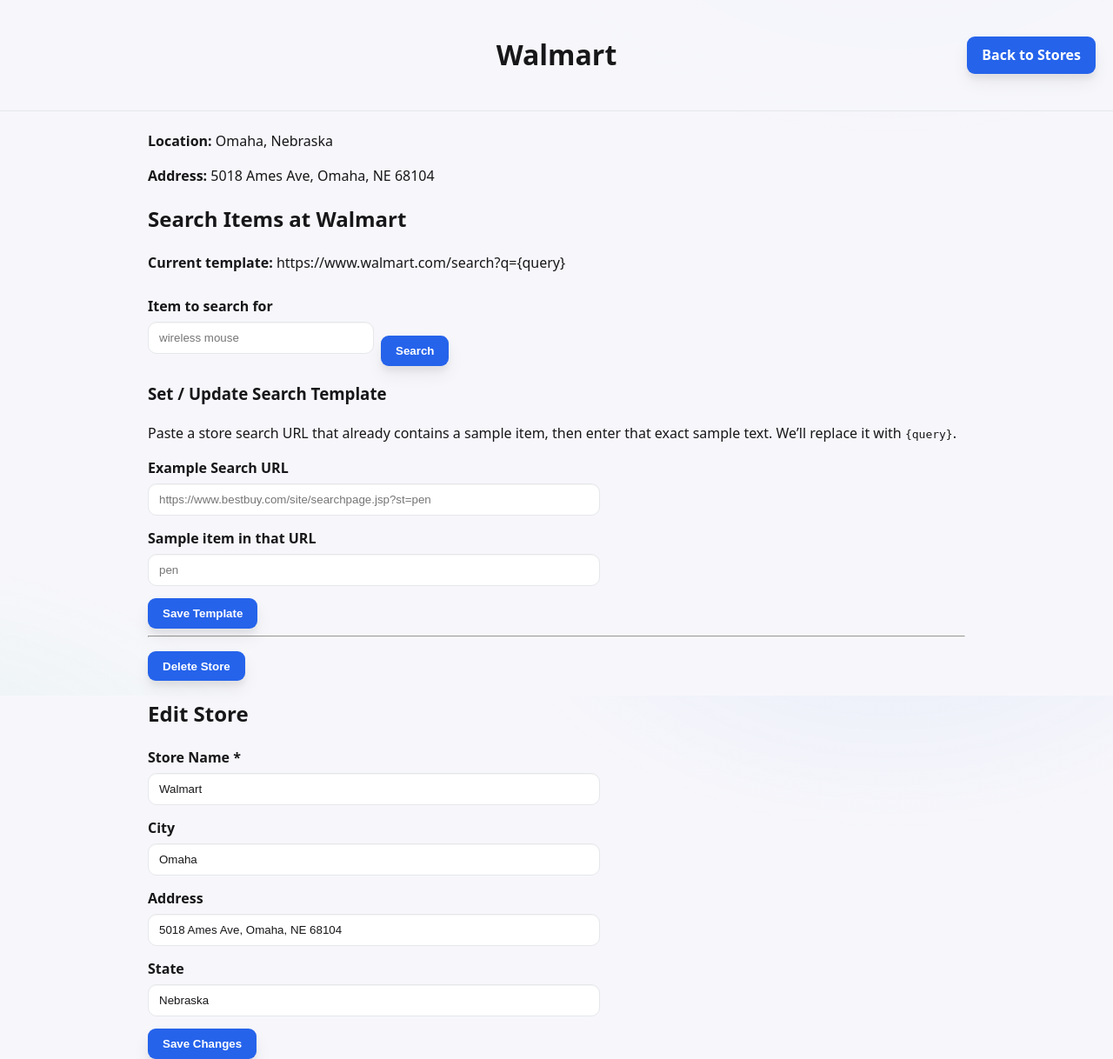
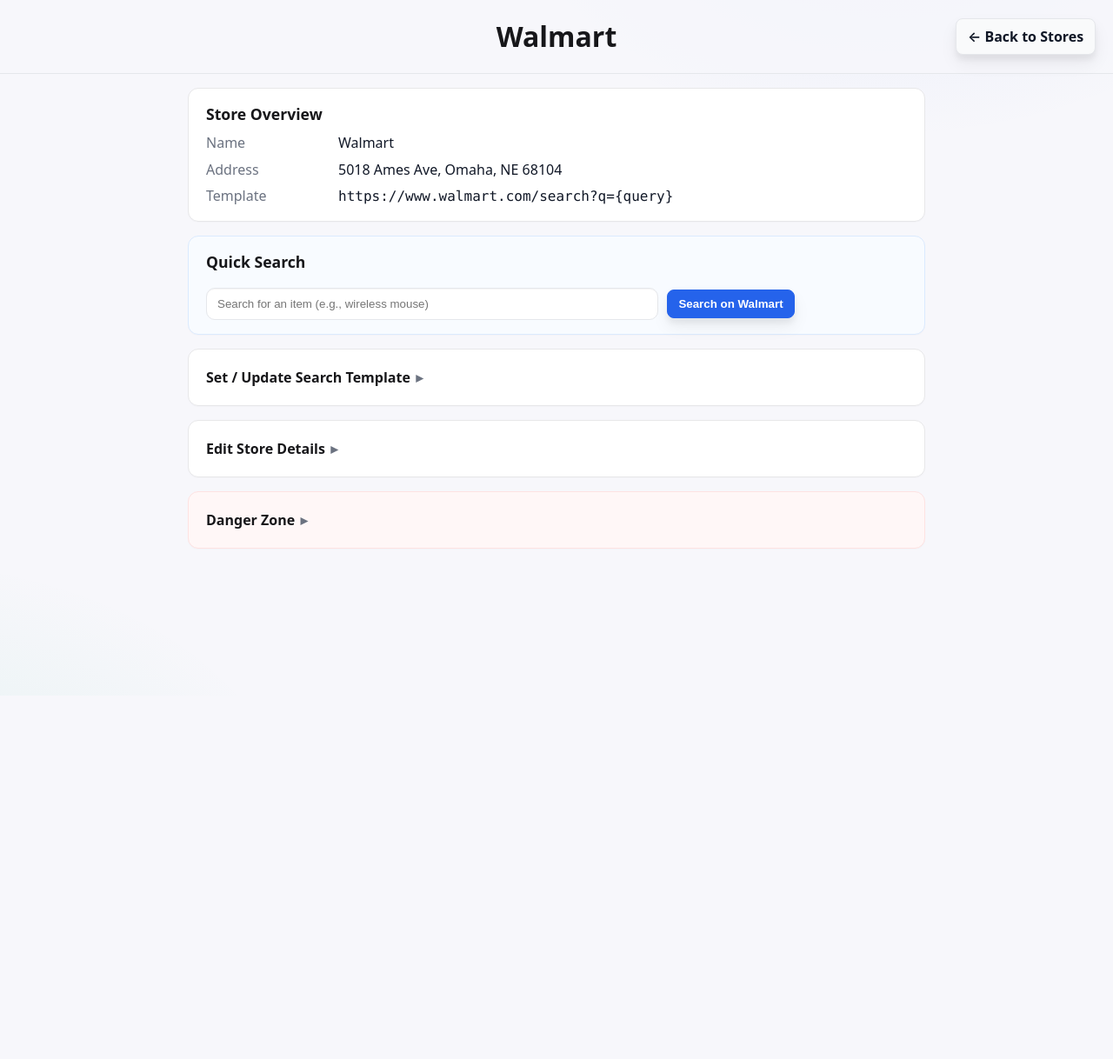
Before and after one commit to ThenewChampagnePapi/store-finder-app, a Flask app: page /stores/1 in a window 1280 px wide. Shown: the whole page at 87% size. After the commit the page ends 631 px from the top, so only its background shows below. Run offline with Flask 3, Linux system fonts and the light colour scheme.

Commit message:
Final submission of Store Finder App - Milestone 3

```diff
--- a/app.py
+++ b/app.py
@@ -11,25 +11,26 @@
 
 db = SQLAlchemy(app)
 
-# ----------------- Model -----------------
+# ----------------- Model (address only) -----------------
 class Store(db.Model):
     id = db.Column(db.Integer, primary_key=True)
     name = db.Column(db.String(160), nullable=False)
-    city = db.Column(db.String(64))
-    state = db.Column(db.String(32))
-    address = db.Column(db.String(200))
+    address = db.Column(db.String(200))  # keep only address
     # Per-store search URL template using {query} placeholder
     search_template = db.Column(db.String(300))  # e.g., https://www.bestbuy.com/site/searchpage.jsp?st={query}
 
+    def address_str(self):
+        return self.address or "—"
+
+    # Compat shim so old templates that call location_str() won't crash
     def location_str(self):
-        if self.city and self.state:
-            return f"{self.city}, {self.state}"
-        return self.city or self.state or "—"
+        return self.address or "—"
 
 # -------------- Auto-migrate (SQLite) --------------
 with app.app_context():
     db.create_all()
     try:
+        # Add columns if missing (safe no-ops if they already exist)
         cols = [r[1] for r in db.session.execute(text("PRAGMA table_info(store)"))]
         if "address" not in cols:
             db.session.execute(text("ALTER TABLE store ADD COLUMN address VARCHAR(200)"))
@@ -54,33 +55,25 @@
 def store_new():
     if request.method == "POST":
         name = (request.form.get("name") or "").strip()
-        city = (request.form.get("city") or "").strip()
         address = (request.form.get("address") or "").strip()
-        state = (request.form.get("state") or "").strip()
 
         # Optional: capture template at creation if provided
         example_url = (request.form.get("example_url") or "").strip()
-        sample_item = (request.form.get("sample_item") or "").strip()
+        sample_item  = (request.form.get("sample_item") or "").strip()
         search_template = None
-        if example_url and sample_item:
-            if sample_item in example_url:
+        if example_url or sample_item:
+            if example_url and sample_item and (sample_item in example_url):
                 search_template = example_url.replace(sample_item, "{query}", 1)
             else:
-                flash("If you provide an example URL, it must include the sample item text.", "error")
+                flash("If you provide an example URL, it must include the exact sample item text.", "error")
 
         if not name:
             flash("Store name is required.", "error")
             return render_template("store_new.html",
-                                   form={"name": name, "city": city, "address": address, "state": state,
+                                   form={"name": name, "address": address,
                                          "example_url": example_url, "sample_item": sample_item})
 
-        s = Store(
-            name=name,
-            city=city or None,
-            state=state or None,
-            address=address or None,
-            search_template=search_template
-        )
+        s = Store(name=name, address=address or None, search_template=search_template)
         db.session.add(s)
         db.session.commit()
         flash("Store added!", "success")
@@ -92,22 +85,19 @@
 def store_edit(store_id):
     s = Store.query.get_or_404(store_id)
     name = (request.form.get("name") or "").strip()
-    city = (request.form.get("city") or "").strip()
     address = (request.form.get("address") or "").strip()
-    state = (request.form.get("state") or "").strip()
 
     if not name:
         flash("Store name is required.", "error")
         return redirect(url_for("store_detail", store_id=s.id))
 
     s.name = name
-    s.city = city or None
     s.address = address or None
-    s.state = state or None
     db.session.commit()
     flash("Store updated!", "success")
     return redirect(url_for("store_detail", store_id=s.id))
 
+# ---------- Delete: removes store then go to Home ----------
 @app.route("/stores/<int:store_id>/delete", methods=["POST"])
 def store_delete(store_id):
     s = Store.query.get_or_404(store_id)
@@ -121,7 +111,7 @@
 def store_set_template(store_id):
     s = Store.query.get_or_404(store_id)
     example_url = (request.form.get("example_url") or "").strip()
-    sample_item = (request.form.get("sample_item") or "").strip()
+    sample_item  = (request.form.get("sample_item") or "").strip()
 
     if not example_url or not sample_item:
         flash("Both Example URL and Sample Item are required.", "error")
@@ -148,7 +138,7 @@
         flash("Please enter an item to search for.", "error")
         return redirect(url_for("store_detail", store_id=s.id))
 
-    # Replace {query} with the user's item (URL-encoded)
+    # Replace {query} with the user's item (URL-encoded) and redirect
     url = s.search_template.replace("{query}", quote_plus(item))
     return redirect(url)
 
--- a/static/styles.css
+++ b/static/styles.css
@@ -189,3 +189,96 @@
     padding: 0 14px;
   }
 }
+
+/* --- Layout helpers --- */
+.container {
+  max-width: 880px;
+  margin: 0 auto;
+  padding: 0 1rem 2rem;
+}
+.page-title {
+  margin: 0;
+}
+
+/* --- Cards --- */
+.card {
+  background: #fff;
+  border: 1px solid #e7e7e9;
+  border-radius: 12px;
+  padding: 1rem 1.25rem;
+  margin: 1rem 0;
+  box-shadow: 0 1px 1px rgba(0,0,0,0.02);
+}
+.card.emphasis {
+  border-color: #dbeafe;
+  background: #f8fbff;
+}
+.card.danger {
+  border-color: #fee2e2;
+  background: #fff7f7;
+}
+.card-title {
+  margin: 0 0 .5rem 0;
+  font-size: 1.1rem;
+}
+
+/* --- Key/Value rows --- */
+.kv { display: grid; gap: .4rem; }
+.kv-row { display: grid; grid-template-columns: 140px 1fr; gap: .75rem; }
+.kv-key { color: #6b7280; }
+.kv-val { color: #111827; }
+.mono { font-family: ui-monospace, SFMono-Regular, Menlo, Consolas, monospace; }
+
+/* --- Forms --- */
+.inline-form {
+  display: flex; gap: .6rem; align-items: center; flex-wrap: wrap;
+}
+.stack-form .field { margin: .5rem 0; }
+.stack-form .actions { margin-top: .25rem; }
+.input-lg {
+  padding: .6rem .75rem;
+  min-width: 260px;
+  border-radius: 8px;
+  border: 1px solid #d1d5db;
+}
+
+/* --- Buttons --- */
+.btn {
+  display: inline-flex; align-items: center; justify-content: center;
+  padding: .5rem .8rem; border-radius: 8px; border: 1px solid #e5e7eb;
+  background: #f9fafb; color: #111827; text-decoration: none; cursor: pointer;
+}
+.btn:hover { background: #f3f4f6; }
+.btn:disabled { opacity: .6; cursor: not-allowed; }
+
+.btn-primary {
+  border-color: #2563eb; background: #2563eb; color: #fff;
+}
+.btn-primary:hover { background: #1d4ed8; }
+
+.btn-danger {
+  border-color: #dc2626; background: #ef4444; color: #fff;
+}
+.btn-danger:hover { background: #dc2626; }
+
+/* --- Details (accordion) --- */
+.summary {
+  list-style: none;
+  cursor: pointer;
+  font-weight: 600;
+  padding: .25rem 0;
+}
+details > summary::-webkit-details-marker { display: none; }
+details summary::after {
+  content: "▸"; margin-left: .4rem; color: #6b7280;
+}
+details[open] summary::after {
+  content: "▾";
+}
+
+/* --- Utilities --- */
+.muted { color: #6b7280; }
+.sr-only {
+  position: absolute; width: 1px; height: 1px; padding: 0; margin: -1px;
+  overflow: hidden; clip: rect(0, 0, 0, 0); white-space: nowrap; border: 0;
+}
--- a/templates/store_detail.html
+++ b/templates/store_detail.html
@@ -8,11 +8,11 @@
 </head>
 <body>
   <header class="header">
-    <h1>{{ store.name }}</h1>
-    <a class="btn" href="{{ url_for('home') }}">Back to Stores</a>
+    <h1 class="page-title">{{ store.name }}</h1>
+    <a class="btn" href="{{ url_for('home') }}">← Back to Stores</a>
   </header>
 
-  <main>
+  <main class="container">
     {% with messages = get_flashed_messages(with_categories=true) %}
       {% if messages %}
         <ul class="flash-list">
@@ -23,40 +23,54 @@
       {% endif %}
     {% endwith %}
 
-    <section>
-      <p><strong>Location:</strong> {{ store.location_str() }}</p>
+    <!-- Overview -->
+    <section class="card">
+      <h2 class="card-title">Store Overview</h2>
+      <div class="kv">
+        <div class="kv-row">
+          <div class="kv-key">Name</div>
+          <div class="kv-val">{{ store.name }}</div>
+        </div>
         {% if store.address %}
-        <p><strong>Address:</strong> {{ store.address }}</p>
+        <div class="kv-row">
+          <div class="kv-key">Address</div>
+          <div class="kv-val">{{ store.address }}</div>
+        </div>
+        {% endif %}
+        <div class="kv-row">
+          <div class="kv-key">Template</div>
+          <div class="kv-val">
+            {% if store.search_template %}
+              <code class="mono">{{ store.search_template }}</code>
+            {% else %}
+              <span class="muted">No template saved</span>
+            {% endif %}
+          </div>
+        </div>
+      </div>
+    </section>
+
+    <!-- Quick search -->
+    <section class="card emphasis">
+      <h2 class="card-title">Quick Search</h2>
+      <form method="post" action="/stores/{{ store.id }}/search" class="inline-form">
+        <label class="sr-only" for="item">Item to search</label>
+        <input id="item" name="item" type="text" placeholder="Search for an item (e.g., wireless mouse)" class="input-lg">
+        <button class="btn btn-primary" type="submit" {% if not store.search_template %}disabled{% endif %}>
+          Search on {{ store.name }}
+        </button>
+      </form>
+      {% if not store.search_template %}
+        <p class="muted" style="margin-top:.5rem;">Save a search template below to enable the quick search.</p>
       {% endif %}
     </section>
 
-    <!-- Search directly from this page -->
-    <section style="margin-top:1rem;">
-      <h2>Search Items at {{ store.name }}</h2>
-
-      {% if store.search_template %}
-        <p><strong>Current template:</strong> {{ store.search_template }}</p>
-      {% else %}
-        <p class="muted"><em>No search template saved yet for this store.</em></p>
-      {% endif %}
-
-      <!-- Direct path to avoid BuildError -->
-      <form method="post" action="/stores/{{ store.id }}/search" style="display:flex; gap:.5rem; align-items:flex-end; flex-wrap:wrap;">
-        <div class="field" style="min-width:260px;">
-          <label for="item">Item to search for</label>
-          <input id="item" name="item" type="text" placeholder="wireless mouse">
-        </div>
-        <button class="btn" type="submit" {% if not store.search_template %}disabled{% endif %}>Search</button>
-      </form>
-    </section>
-
-    <!-- Save/update the search template on this page -->
-    <section style="margin-top:1rem;">
-      <h3>Set / Update Search Template</h3>
-      <p>Paste a store search URL that already contains a sample item, then enter that exact sample text. We’ll replace it with <code>{query}</code>.</p>
-
-      <!-- Direct path to avoid BuildError -->
-      <form method="post" action="/stores/{{ store.id }}/template">
+    <!-- Advanced: set/update template -->
+    <section class="card">
+      <details>
+        <summary class="summary">Set / Update Search Template</summary>
+        <p class="muted">Paste a store search URL that <strong>already contains a sample item</strong>, then enter that exact item text. We’ll replace it with <code>{query}</code>.</p>
+        <form method="post" action="/stores/{{ store.id }}/template" class="stack-form">
           <div class="field">
             <label for="example_url">Example Search URL</label>
             <input id="example_url" name="example_url" type="text" placeholder="https://www.bestbuy.com/site/searchpage.jsp?st=pen">
@@ -65,39 +79,45 @@
             <label for="sample_item">Sample item in that URL</label>
             <input id="sample_item" name="sample_item" type="text" placeholder="pen">
           </div>
+          <div class="actions">
             <button class="btn" type="submit">Save Template</button>
+          </div>
         </form>
+      </details>
     </section>
 
-    <hr>
-
-    <!-- Standalone Delete form (NOT nested) -->
-    <form method="post" action="/stores/{{ store.id }}/delete"
-          onsubmit="return confirm('Delete this store?');" style="margin:1rem 0;">
-      <button class="btn" type="submit">Delete Store</button>
-    </form>
-
-    <!-- Inline Edit form (separate from Delete) -->
-    <h2>Edit Store</h2>
-    <form method="post" action="/stores/{{ store.id }}/edit">
+    <!-- Edit store -->
+    <section class="card">
+      <details>
+        <summary class="summary">Edit Store Details</summary>
+        <form method="post" action="/stores/{{ store.id }}/edit" class="stack-form">
           <div class="field">
             <label for="name">Store Name *</label>
             <input id="name" name="name" type="text" required value="{{ store.name }}">
           </div>
           <div class="field">
-        <label for="city">City</label>
-        <input id="city" name="city" type="text" value="{{ store.city or '' }}">
-      </div>
-      <div class="field">
             <label for="address">Address</label>
             <input id="address" name="address" type="text" value="{{ store.address or '' }}">
           </div>
-      <div class="field">
-        <label for="state">State</label>
-        <input id="state" name="state" type="text" value="{{ store.state or '' }}">
+          <div class="actions">
+            <button class="btn" type="submit">Save Changes</button>
           </div>
-      <button class="btn" type="submit">Save Changes</button>
         </form>
+      </details>
+    </section>
+
+    <!-- Danger zone -->
+    <section class="card danger">
+      <details>
+        <summary class="summary">Danger Zone</summary>
+        <p class="muted">Delete this store and all of its settings. This cannot be undone.</p>
+        <form method="post" action="/stores/{{ store.id }}/delete"
+              onsubmit="return confirm('Delete this store?');">
+          <button class="btn btn-danger" type="submit">Delete Store</button>
+        </form>
+      </details>
+    </section>
+
   </main>
 </body>
 </html>
```
Also changed, not shown: templates/index.html (+21 -38 lines), templates/store_items.html (+4 -3 lines), templates/store_new.html (+22 -20 lines), README.md, instance/app.db. Lines whose indentation alone changed are shown as unchanged.
